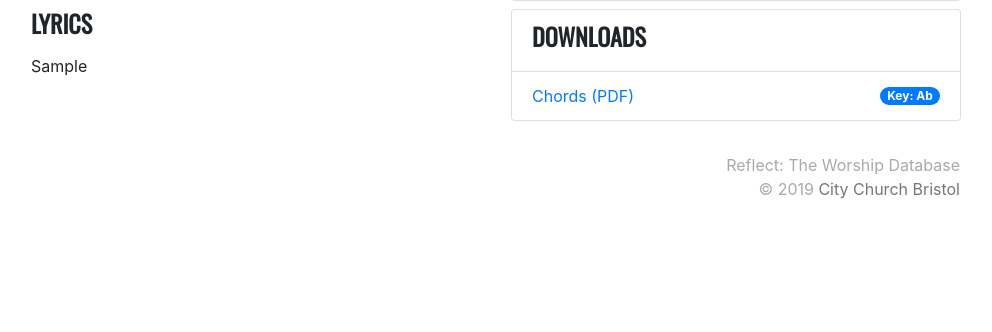
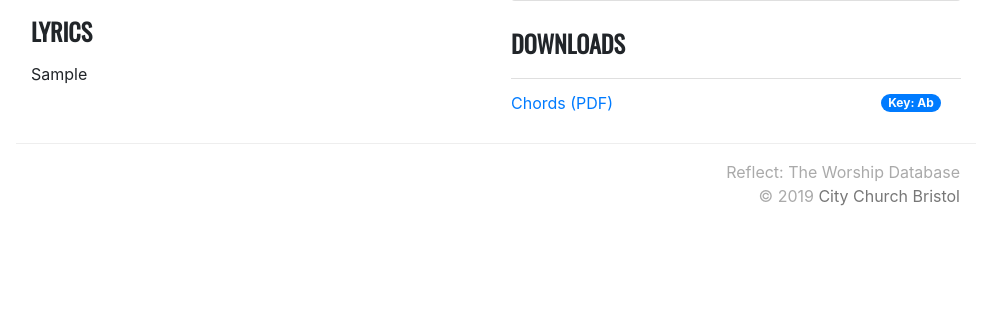
Before and after one commit to citychurchbris/reflectworship, a Django app: a page that uses reflectsongs/templates/reflectsongs/song.html in a window 1280 px wide. Shown: the part 468-800 px from the top of the page, without its empty margins (144-1136 px from the left). Run offline with Django 3.2, Linux system fonts and the light colour scheme; tables that the repository leaves empty hold one stand-in row (values such as "Sample post"); parts of the project's set-up code (start-up, migrations or seed data) failed here and were passed over; some libraries are stand-ins or nearby versions.

Commit message:
Fix lyric/download styles

```diff
--- a/reflectsongs/static/reflect/styles.css
+++ b/reflectsongs/static/reflect/styles.css
@@ -19,6 +19,7 @@ h1 a, h2 a, h3 a, h4 a, h5 a {
 .embed-container { position: relative; padding-bottom: 56.25%; height: 0; overflow: hidden; max-width: 100%; } .embed-container iframe, .embed-container object, .embed-container embed { position: absolute; top: 0; left: 0; width: 100%; height: 100%; }
 
 #footer {
+    border-top: 1px solid #eee;
     color: #aaa;
     padding: 1em;
 }
@@ -30,3 +31,7 @@ h1 a, h2 a, h3 a, h4 a, h5 a {
 img.thumb {
     max-width: 200px;
 }
+
+#song-downloads .list-group-item {
+    padding-left: 0;
+}
--- a/reflectsongs/templates/reflectsongs/song.html
+++ b/reflectsongs/templates/reflectsongs/song.html
@@ -58,7 +58,7 @@
   <div class="col-sm-12 col-md-6">
 
     {% if song.youtube_url %}
-    <div class="card mb-2" style="max-width: 500px">
+    <div class="card mb-3" style="max-width: 500px">
       <h5 class="card-header">Video</h5>
       <div class="card-body">
         <div class='embed-container'>
@@ -73,18 +73,19 @@
 </div>
 
 <div class="row">
+
+  <div class="col-sm-12 col-md-6">
   {% if song.lyrics %}
-  <div class="col-sm-12 col-md-6">
     <h4>Lyrics</h4>
     <p>
       {{ song.lyrics | linebreaks }}
     </p>
+  {% endif %}
   </div>
-  {% endif %}
 
   {% if downloads %}
-  <div class="col-sm-12 col-md-6">
-    <ul class="list-group">
+  <div class="col-sm-12 col-md-6" id="song-downloads">
+    <ul class="list-group list-group-flush">
       <li class="list-group-item">
         <h4>Downloads</h4>
       </li>
@@ -101,11 +102,9 @@
       </li>
       {% endfor %}
     </ul>
-    <!--
-        </a>
-        -->
   </div>
   {% endif %}
+
 </div>
 
 
```
